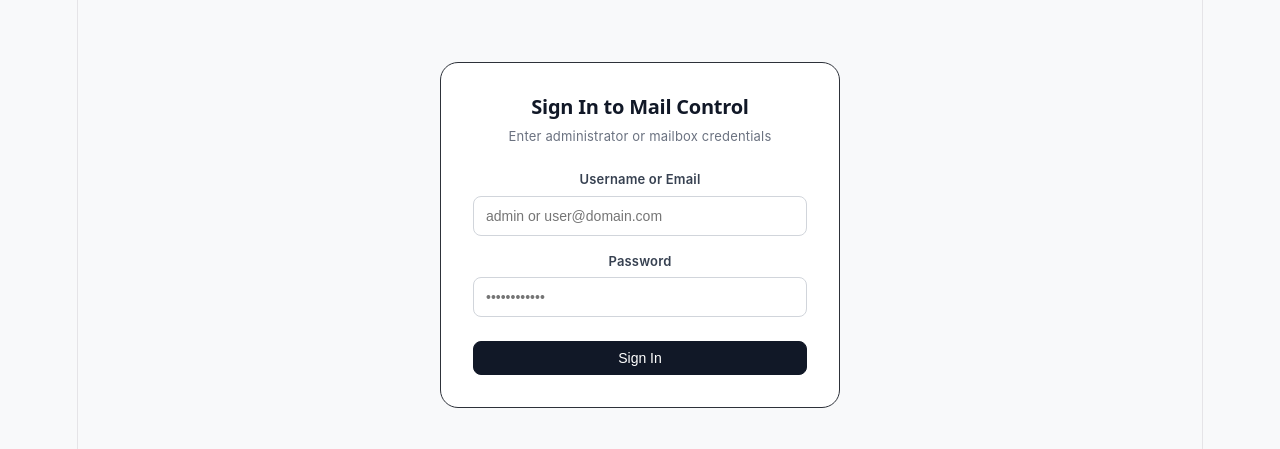
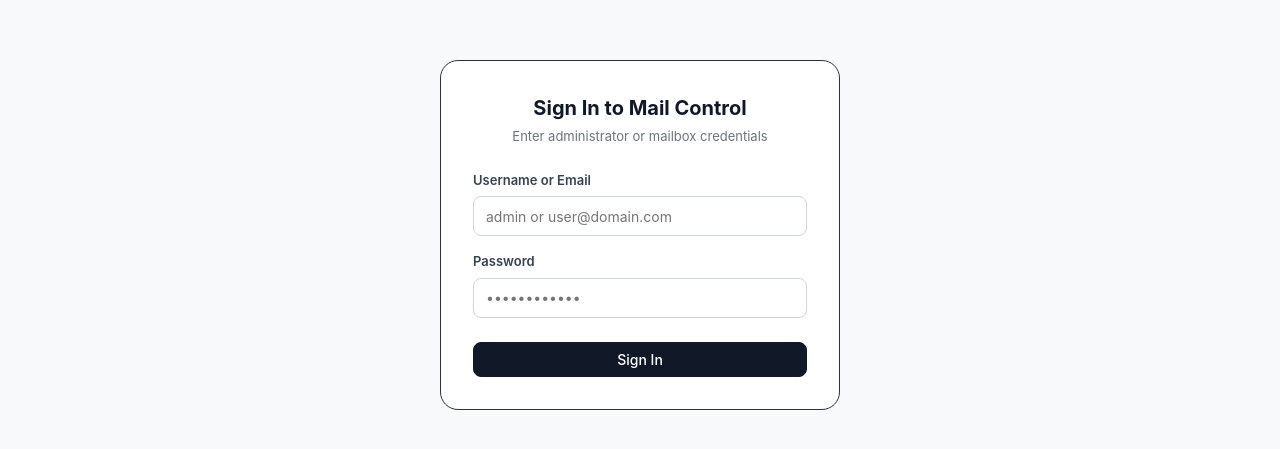
Before and after one commit to Cyber24BD/vps-mail-server, a React (Vite) app in the folder frontend/: page / in a window 1280 px wide. Shown: the part 165-614 px from the top of the page. Built offline with nearby package versions, Linux system fonts and the light colour scheme; no server answers.

Commit message:
fix(ui): remove 1126px width constraint, make layout full-width fluid, fix broken DNS table and add 1-click copy buttons

```diff
--- a/frontend/src/App.tsx
+++ b/frontend/src/App.tsx
@@ -145,7 +145,7 @@ export const App: React.FC = () => {
         currentUser={loginUser || 'Administrator'}
       />
 
-      <main style={{ display: 'flex', gap: '24px', padding: '24px', maxWidth: '1440px', width: '100%', margin: '0 auto', flex: 1 }}>
+      <main style={{ display: 'flex', gap: '24px', padding: '24px 32px', width: '100%', maxWidth: '100%', margin: '0', flex: 1, boxSizing: 'border-box' }}>
         <SidebarCard
           currentTab={currentTab}
           onSelectTab={setCurrentTab}
--- a/frontend/src/components/layout/Header.tsx
+++ b/frontend/src/components/layout/Header.tsx
@@ -18,16 +18,18 @@ export const Header: React.FC<HeaderProps> = ({
   return (
     <header
       style={{
+        width: '100%',
         height: '64px',
         backgroundColor: '#FFFFFF',
         borderBottom: '1px solid #E5E7EB',
         display: 'flex',
         alignItems: 'center',
         justifyContent: 'space-between',
-        padding: '0 24px',
+        padding: '0 32px',
         position: 'sticky',
         top: 0,
         zIndex: 100,
+        boxSizing: 'border-box',
       }}
     >
       <div style={{ display: 'flex', alignItems: 'center', gap: '12px' }}>
--- a/frontend/src/components/layout/SidebarCard.tsx
+++ b/frontend/src/components/layout/SidebarCard.tsx
@@ -55,12 +55,13 @@ export const SidebarCard: React.FC<SidebarCardProps> = ({
       className="card-standard"
       style={{
         width: '260px',
+        flexShrink: 0,
         borderRadius: '18px',
         padding: '16px 12px',
         display: 'flex',
         flexDirection: 'column',
         justifyContent: 'space-between',
-        minHeight: 'calc(100vh - 100px)',
+        minHeight: 'calc(100vh - 112px)',
         alignSelf: 'flex-start',
         position: 'sticky',
         top: '80px',
--- a/frontend/src/index.css
+++ b/frontend/src/index.css
@@ -1,111 +1,45 @@
-:root {
-  --text: #6b6375;
-  --text-h: #08060d;
-  --bg: #fff;
-  --border: #e5e4e7;
-  --code-bg: #f4f3ec;
-  --accent: #aa3bff;
-  --accent-bg: rgba(170, 59, 255, 0.1);
-  --accent-border: rgba(170, 59, 255, 0.5);
-  --social-bg: rgba(244, 243, 236, 0.5);
-  --shadow:
-    rgba(0, 0, 0, 0.1) 0 10px 15px -3px, rgba(0, 0, 0, 0.05) 0 4px 6px -2px;
+/* ==========================================================================
+   Corporate Mail Platform - Global Layout Reset
+   Full-width viewport, clean flex root, zero artificial width constraints
+   ========================================================================== */
 
-  --sans: system-ui, 'Segoe UI', Roboto, sans-serif;
-  --heading: system-ui, 'Segoe UI', Roboto, sans-serif;
-  --mono: ui-monospace, Consolas, monospace;
-
-  font: 18px/145% var(--sans);
-  letter-spacing: 0.18px;
-  color-scheme: light dark;
-  color: var(--text);
-  background: var(--bg);
-  font-synthesis: none;
-  text-rendering: optimizeLegibility;
+html, body {
+  margin: 0;
+  padding: 0;
+  width: 100%;
+  min-height: 100vh;
+  background-color: #F8F9FA;
+  color: #111827;
+  font-family: -apple-system, BlinkMacSystemFont, "Segoe UI", Roboto, "Helvetica Neue", Arial, sans-serif;
   -webkit-font-smoothing: antialiased;
   -moz-osx-font-smoothing: grayscale;
-
-  @media (max-width: 1024px) {
-    font-size: 16px;
-  }
-}
-
-@media (prefers-color-scheme: dark) {
-  :root {
-    --text: #9ca3af;
-    --text-h: #f3f4f6;
-    --bg: #16171d;
-    --border: #2e303a;
-    --code-bg: #1f2028;
-    --accent: #c084fc;
-    --accent-bg: rgba(192, 132, 252, 0.15);
-    --accent-border: rgba(192, 132, 252, 0.5);
-    --social-bg: rgba(47, 48, 58, 0.5);
-    --shadow:
-      rgba(0, 0, 0, 0.4) 0 10px 15px -3px, rgba(0, 0, 0, 0.25) 0 4px 6px -2px;
-  }
-
-  #social .button-icon {
-    filter: invert(1) brightness(2);
-  }
+  line-height: 1.5;
 }
 
 #root {
-  width: 1126px;
-  max-width: 100%;
-  margin: 0 auto;
-  text-align: center;
-  border-inline: 1px solid var(--border);
-  min-height: 100svh;
+  width: 100%;
+  min-height: 100vh;
+  margin: 0;
+  padding: 0;
   display: flex;
   flex-direction: column;
   box-sizing: border-box;
 }
 
-body {
+*, *::before, *::after {
+  box-sizing: border-box;
   margin: 0;
+  padding: 0;
 }
 
-h1,
-h2 {
-  font-family: var(--heading);
-  font-weight: 500;
-  color: var(--text-h);
+button {
+  font-family: inherit;
 }
 
-h1 {
-  font-size: 56px;
-  letter-spacing: -1.68px;
-  margin: 32px 0;
-  @media (max-width: 1024px) {
-    font-size: 36px;
-    margin: 20px 0;
-  }
-}
-h2 {
-  font-size: 24px;
-  line-height: 118%;
-  letter-spacing: -0.24px;
-  margin: 0 0 8px;
-  @media (max-width: 1024px) {
-    font-size: 20px;
-  }
-}
-p {
-  margin: 0;
-}
-
-code,
-.counter {
-  font-family: var(--mono);
-  display: inline-flex;
-  border-radius: 4px;
-  color: var(--text-h);
+input, select, textarea {
+  font-family: inherit;
 }
 
 code {
-  font-size: 15px;
-  line-height: 135%;
-  padding: 4px 8px;
-  background: var(--code-bg);
+  font-family: ui-monospace, SFMono-Regular, Menlo, Monaco, Consolas, "Liberation Mono", "Courier New", monospace;
 }
```
Also changed, not shown: frontend/src/components/views/DomainsView.tsx (+107 -18 lines).
